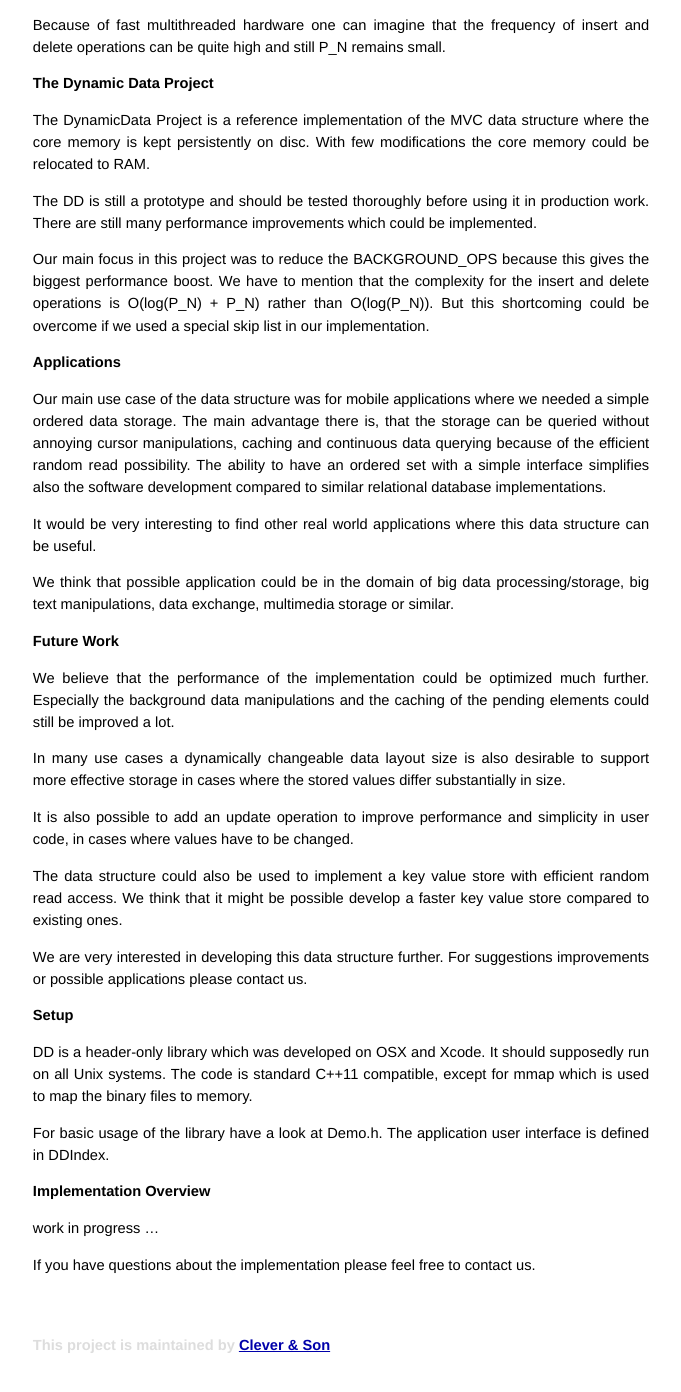
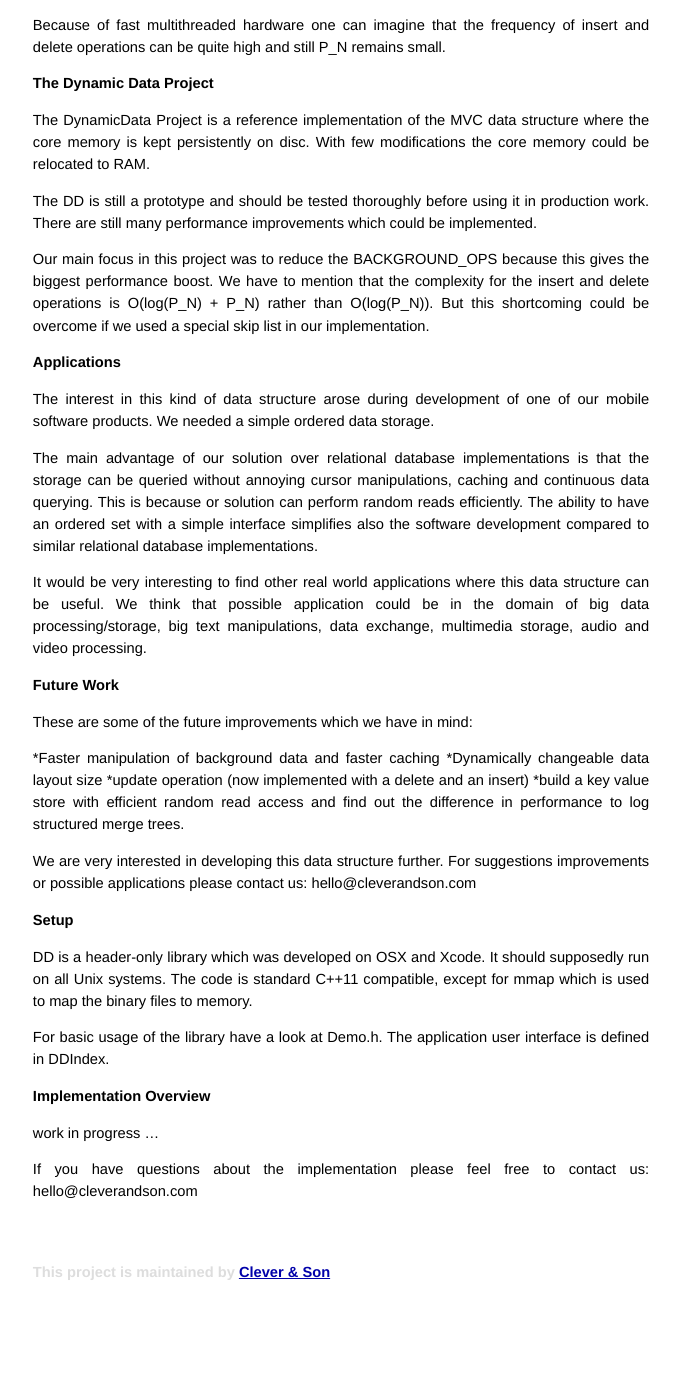
Before and after one commit to cleverandson/DynamicData, a Jekyll site: the page built from _posts/2013-3-4-manual.md, in a window 1280 px wide and 1400 px high, scrolled down 1473 px. Shown: the top 1392 px of the window, without its empty margins (299-980 px from the left). Built offline with Jekyll 4.4.1, drawn with Linux system fonts in a browser that asks for light colours; Markdown is read by kramdown in place of the engine named in the settings; after the commit the page ends 2800 px from its top, so only the background shows below that.

Commit message:
text changes

```diff
--- a/_posts/2013-3-4-manual.md
+++ b/_posts/2013-3-4-manual.md
@@ -74,24 +74,23 @@ Our main focus in this project was to reduce the BACKGROUND_OPS because this giv
 
 ### Applications
 
-Our main use case of the data structure was for mobile applications where we needed a simple ordered data storage. The main advantage there is, that the storage can be queried without annoying cursor manipulations, caching and continuous data querying because of the efficient random read possibility. The ability to have an ordered set with a simple interface simplifies also the software development compared to similar relational database implementations.
+The interest in this kind of data structure arose during development of one of our mobile software products. We needed a simple ordered data storage.
 
-It would be very interesting to find other real world applications where this data structure can be useful.
+The main advantage of our solution over relational database implementations is that the storage can be queried without annoying cursor manipulations, caching and continuous data querying. This is because or solution can perform random reads efficiently. The ability to have an ordered set with a simple interface simplifies also the software development compared to similar relational database implementations.
 
-We think that possible application could be in the domain of big data processing/storage, big text manipulations, data exchange, multimedia storage or similar.
+It would be very interesting to find other real world applications where this data structure can be useful. We think that possible application could be in the domain of big data processing/storage, big text manipulations, data exchange, multimedia storage, audio and video processing.
 
 
 ### Future Work
 
-We believe that the performance of the implementation could be optimized much further. Especially the background data manipulations and the caching of the pending elements could still be improved a lot.
+These are some of the future improvements which we have in mind:
 
-In many use cases a dynamically changeable data layout size is also desirable to support more effective storage in cases where the stored values differ substantially in size.
+*Faster manipulation of background data and faster caching
+*Dynamically changeable data layout size
+*update operation (now implemented with a delete and an insert)
+*build a key value store with efficient random read access and find out the difference in performance to log structured merge trees.
 
-It is also possible to add an update operation to improve performance and simplicity in user code, in cases where values have to be changed.
-
-The data structure could also be used to implement a key value store with efficient random read access. We think that it might be possible develop a faster key value store compared to existing ones.
-
-We are very interested in developing this data structure further. For suggestions improvements or possible applications please contact us.
+We are very interested in developing this data structure further. For suggestions improvements or possible applications please contact us: hello@cleverandson.com
 
 
 ### Setup
@@ -105,7 +104,7 @@ For basic usage of the library have a look at Demo.h. The application user inter
 
 work in progress ...
 
-If you have questions about the implementation please feel free to contact us.
+If you have questions about the implementation please feel free to contact us: hello@cleverandson.com
 
 
 
```
